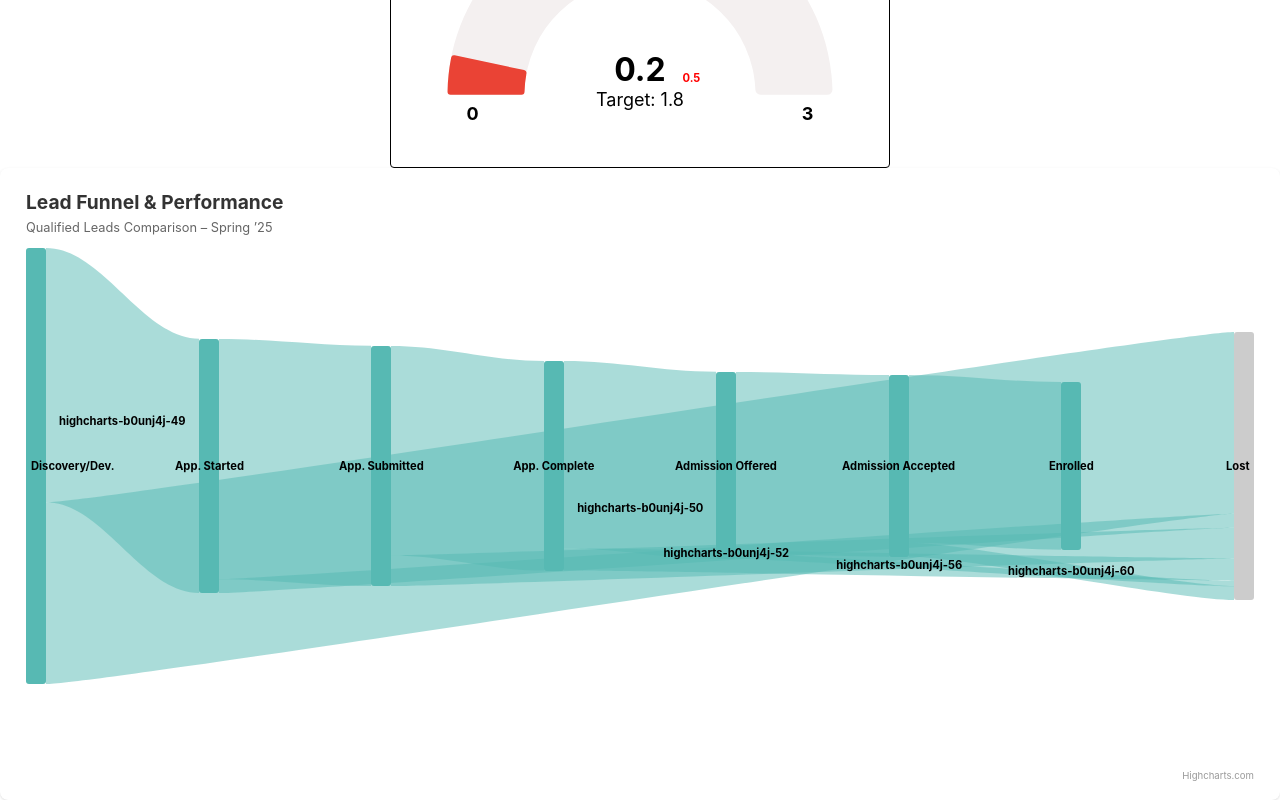
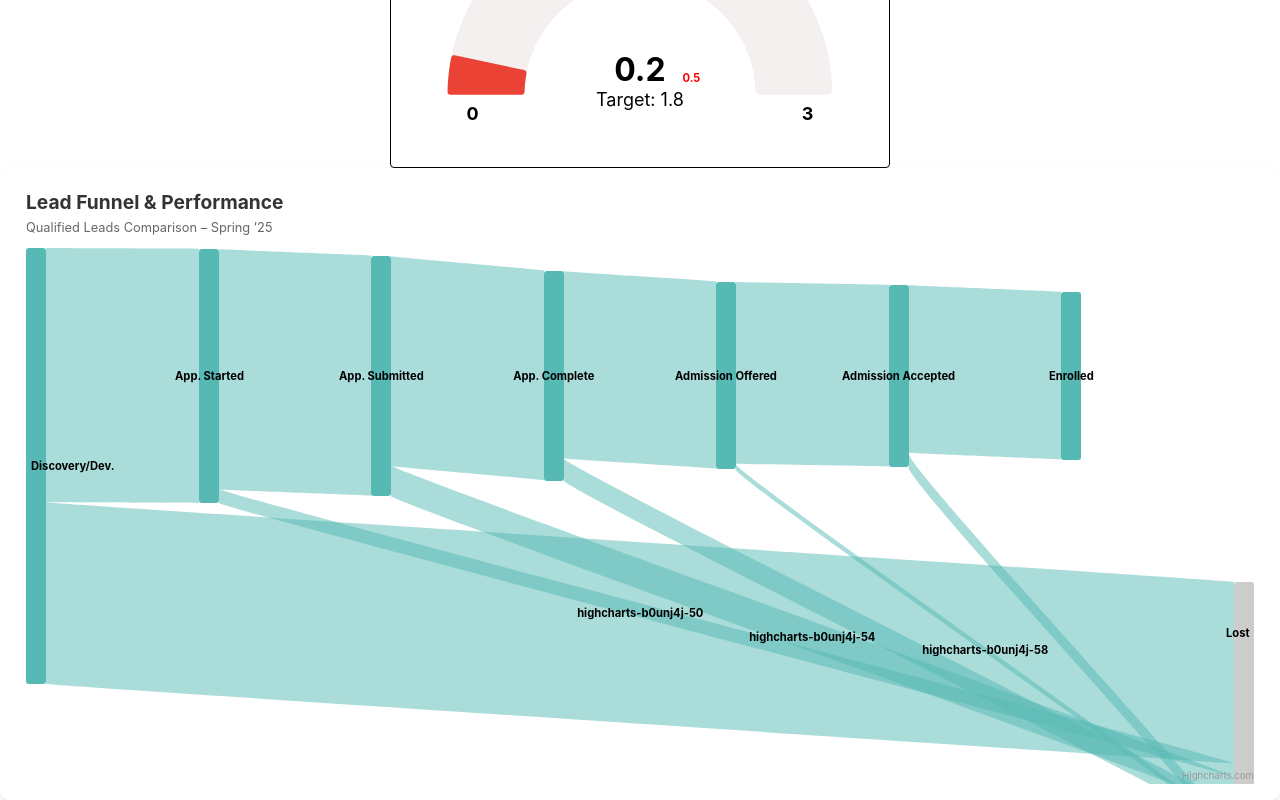
Before and after one commit to Demilade01/2charts_lead, a React (Vite) app: page / in a window 1280 px wide. Shown: the part 942-1742 px from the top of the page. Built offline with nearby package versions, Linux system fonts and the light colour scheme.

Commit message:
make it look better

```diff
--- a/src/modules/enrollment-funnel/EnrollmentFunnel.tsx
+++ b/src/modules/enrollment-funnel/EnrollmentFunnel.tsx
@@ -80,7 +80,15 @@ const getChartOptions = (data: ProcessedEnrollmentData[]): Highcharts.Options =>
       sankey: {
         nodePadding: 40,
         clip: false,
-        curveFactor: 0.33
+        curveFactor: -0.1,
+        dataLabels: {
+          enabled: true,
+          format: '{point.name}',
+          style: {
+            fontWeight: 'bold',
+            textOutline: 'none'
+          }
+        },
       }
     },
     series: [{
@@ -89,14 +97,14 @@ const getChartOptions = (data: ProcessedEnrollmentData[]): Highcharts.Options =>
       keys: ['from', 'to', 'weight', 'percentage'],
       data: data,
       nodes: [
-        { id: 'Discovery/Dev.', column: 0, color: '#57b9b3' },
-        { id: 'App. Started', column: 1, color: '#57b9b3' },
-        { id: 'App. Submitted', column: 2, color: '#57b9b3' },
-        { id: 'App. Complete', column: 3, color: '#57b9b3' },
-        { id: 'Admission Offered', column: 4, color: '#57b9b3' },
-        { id: 'Admission Accepted', column: 5, color: '#57b9b3' },
-        { id: 'Enrolled', column: 6, color: '#57b9b3' },
-        { id: 'Lost', column: 7, color: '#cccccc',}
+        { id: 'Discovery/Dev.', column: 0, color: '#57b9b3',},
+        { id: 'App. Started', column: 1, color: '#57b9b3', offsetVertical: -90, },
+        { id: 'App. Submitted', column: 2, color: '#57b9b3', offsetVertical: -90, },
+        { id: 'App. Complete', column: 3, color: '#57b9b3', offsetVertical: -90, },
+        { id: 'Admission Offered', column: 4, color: '#57b9b3', offsetVertical: -90, },
+        { id: 'Admission Accepted', column: 5, color: '#57b9b3', offsetVertical: -90, },
+        { id: 'Enrolled', column: 6, color: '#57b9b3', offsetVertical: -90, },
+        { id: 'Lost', column: 7, color: '#cccccc', offsetVertical: 250}
       ],
       dataLabels: {
         enabled: true,
```
